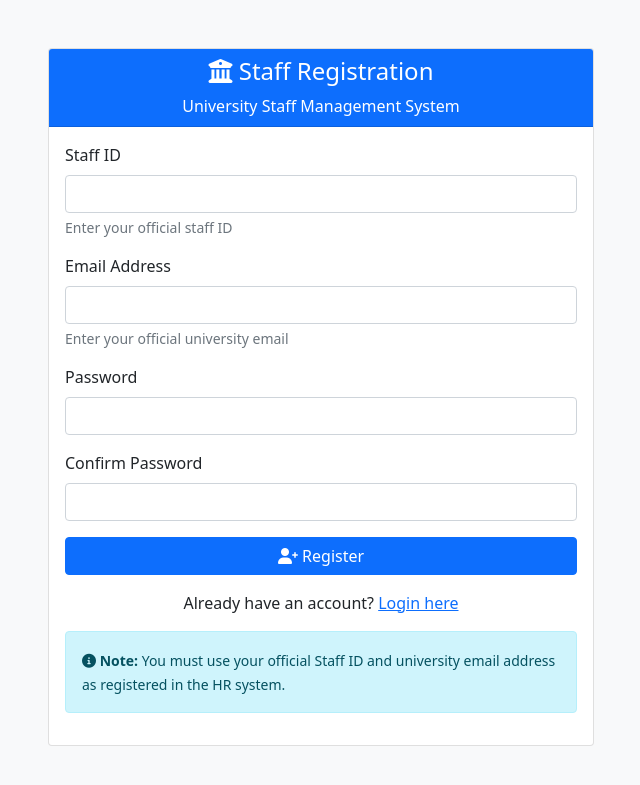
After one commit to Rango004/Mamie, a Django app: page /register/ in a window 1280 px wide. The commit adds this page. Shown: the top 785 px of the page, without its empty margins (319-959 px from the left). Run offline with Django 4.2, Linux system fonts and the light colour scheme.

Commit message:
USer self regsitration added and profile photo edit

```diff
--- a/staff_management/staff/templates/registration/login.html
+++ b/staff_management/staff/templates/registration/login.html
@@ -46,6 +46,10 @@
                     <input type="hidden" name="next" value="{{ next }}">
                 </form>
 
+                <div class="text-center mt-3">
+                    <p>New staff member? <a href="{% url 'staff_register' %}">Register here</a></p>
+                </div>
+
                 <div class="mt-4">
                     <div class="alert alert-info">
                         <h6><i class="fas fa-info-circle"></i> Demo Accounts:</h6>
--- /dev/null
+++ b/staff_management/staff/templates/registration/staff_register.html
@@ -0,0 +1,78 @@
+<!DOCTYPE html>
+<html lang="en">
+<head>
+    <meta charset="UTF-8">
+    <meta name="viewport" content="width=device-width, initial-scale=1.0">
+    <title>Staff Registration - University Staff Management</title>
+    <link href="https://cdn.jsdelivr.net/npm/bootstrap@5.1.3/dist/css/bootstrap.min.css" rel="stylesheet">
+    <link href="https://cdnjs.cloudflare.com/ajax/libs/font-awesome/6.0.0/css/all.min.css" rel="stylesheet">
+</head>
+<body class="bg-light">
+    <div class="container">
+        <div class="row justify-content-center">
+            <div class="col-md-6">
+                <div class="card mt-5">
+                    <div class="card-header text-center bg-primary text-white">
+                        <h4><i class="fas fa-university"></i> Staff Registration</h4>
+                        <p class="mb-0">University Staff Management System</p>
+                    </div>
+                    <div class="card-body">
+                        {% if messages %}
+                            {% for message in messages %}
+                                <div class="alert alert-{% if message.tags == 'error' %}danger{% else %}{{ message.tags }}{% endif %} alert-dismissible fade show">
+                                    {{ message }}
+                                    <button type="button" class="btn-close" data-bs-dismiss="alert"></button>
+                                </div>
+                            {% endfor %}
+                        {% endif %}
+
+                        <form method="post">
+                            {% csrf_token %}
+                            <div class="mb-3">
+                                <label for="staff_id" class="form-label">Staff ID</label>
+                                <input type="text" class="form-control" id="staff_id" name="staff_id" required>
+                                <div class="form-text">Enter your official staff ID</div>
+                            </div>
+
+                            <div class="mb-3">
+                                <label for="email" class="form-label">Email Address</label>
+                                <input type="email" class="form-control" id="email" name="email" required>
+                                <div class="form-text">Enter your official university email</div>
+                            </div>
+
+                            <div class="mb-3">
+                                <label for="password" class="form-label">Password</label>
+                                <input type="password" class="form-control" id="password" name="password" required>
+                            </div>
+
+                            <div class="mb-3">
+                                <label for="confirm_password" class="form-label">Confirm Password</label>
+                                <input type="password" class="form-control" id="confirm_password" name="confirm_password" required>
+                            </div>
+
+                            <div class="d-grid">
+                                <button type="submit" class="btn btn-primary">
+                                    <i class="fas fa-user-plus"></i> Register
+                                </button>
+                            </div>
+                        </form>
+
+                        <div class="text-center mt-3">
+                            <p>Already have an account? <a href="{% url 'login' %}">Login here</a></p>
+                        </div>
+
+                        <div class="alert alert-info mt-3">
+                            <small>
+                                <i class="fas fa-info-circle"></i>
+                                <strong>Note:</strong> You must use your official Staff ID and university email address as registered in the HR system.
+                            </small>
+                        </div>
+                    </div>
+                </div>
+            </div>
+        </div>
+    </div>
+
+    <script src="https://cdn.jsdelivr.net/npm/bootstrap@5.1.3/dist/js/bootstrap.bundle.min.js"></script>
+</body>
+</html>
--- a/staff_management/staff/urls.py
+++ b/staff_management/staff/urls.py
@@ -11,6 +11,8 @@ urlpatterns = [
     path('staff/<int:pk>/edit/', views.staff_update, name='staff_update'),
     path('staff/<int:pk>/delete/', views.staff_delete, name='staff_delete'),
     path('staff/<int:pk>/id-card/', views.print_id_card, name='print_id_card'),
+    path('staff/<int:pk>/profile/', views.staff_profile_view, name='staff_profile_view'),
+    path('register/', views.staff_register, name='staff_register'),
 
     # Leave URLs
     path('leaves/', views.leave_list, name='leave_list'),
--- a/staff_management/staff/views.py
+++ b/staff_management/staff/views.py
@@ -3,6 +3,7 @@ from django.contrib import messages
 from django.db.models import Count, Q
 from django.http import HttpResponse
 from django.contrib.auth.decorators import login_required
+from django.contrib.auth.models import User
 from .models import Staff, Department, School, Leave, Promotion, Retirement, Bereavement, HRMO
 from .forms import StaffForm, LeaveForm, PromotionForm, RetirementForm, BereavementForm, SchoolForm, DepartmentForm
 import io
@@ -13,6 +14,9 @@ from reportlab.platypus import SimpleDocTemplate, Table, TableStyle, Paragraph,
 from reportlab.lib.styles import getSampleStyleSheet
 import csv
 from datetime import datetime
+import qrcode
+from io import BytesIO
+from PIL import Image
 
 @login_required
 def dashboard(request):
@@ -423,19 +427,48 @@ def print_id_card(request, pk):
     p.setFont("Helvetica", 6)
     p.drawString(15, 15, "This card is property of the University")
     p.drawString(15, 8, f"Valid from: {staff.hire_date}")
+    p.drawString(130, 15, "Scan QR for profile")
+    p.drawString(130, 8, f"ID: {staff.staff_id}")
 
     # Expiry date (5 years from hire date)
     from dateutil.relativedelta import relativedelta
     expiry_date = staff.hire_date + relativedelta(years=5)
     p.drawString(15, 2, f"Expires: {expiry_date}")
 
-    # University logo placeholder (right side)
-    p.setFillColorRGB(0.8, 0.8, 0.8)
-    p.circle(220, 12, 10, fill=1)
-    p.setFillColorRGB(0.5, 0.5, 0.5)
-    p.setFont("Helvetica", 6)
-    text_width = p.stringWidth("LOGO", "Helvetica", 6)
-    p.drawString(220 - text_width/2, 10, "LOGO")
+    # Generate QR code for staff profile
+    profile_url = f"http://127.0.0.1:8000/staff/{staff.pk}/profile/"
+    qr = qrcode.QRCode(version=1, box_size=3, border=1)
+    qr.add_data(profile_url)
+    qr.make(fit=True)
+
+    # Create QR code image and save to temporary file
+    import tempfile
+    import os
+    qr_img = qr.make_image(fill_color="black", back_color="white")
+
+    # Save QR code to temporary file
+    temp_file = tempfile.NamedTemporaryFile(delete=False, suffix='.png')
+    qr_img.save(temp_file.name)
+    temp_file.close()
+
+    # Draw QR code on card
+    try:
+        p.drawImage(temp_file.name, 200, 65, width=40, height=40)
+        # Clean up temp file
+        os.unlink(temp_file.name)
+    except Exception as e:
+        print(f"QR code error: {e}")
+        # Clean up temp file even on error
+        try:
+            os.unlink(temp_file.name)
+        except:
+            pass
+        # Fallback if QR code fails
+        p.setFillColorRGB(0.8, 0.8, 0.8)
+        p.rect(200, 65, 40, 40, fill=1)
+        p.setFillColorRGB(0.5, 0.5, 0.5)
+        p.setFont("Helvetica", 6)
+        p.drawString(205, 85, "QR CODE")
 
     p.showPage()
     p.save()
@@ -741,3 +774,45 @@ def approve_promotion(request, pk):
         return redirect('promotion_list')
 
     return render(request, 'staff/approve_promotion.html', {'promotion': promotion})
+
+@login_required
+def staff_profile_view(request, pk):
+    staff = get_object_or_404(Staff, pk=pk)
+    return render(request, 'staff/staff_profile_view.html', {'staff': staff})
+
+def staff_register(request):
+    if request.method == 'POST':
+        staff_id = request.POST.get('staff_id')
+        email = request.POST.get('email')
+        password = request.POST.get('password')
+        confirm_password = request.POST.get('confirm_password')
+
+        if password != confirm_password:
+            messages.error(request, 'Passwords do not match.')
+            return render(request, 'registration/staff_register.html')
+
+        try:
+            # Check if staff exists with this ID and email
+            staff = Staff.objects.get(staff_id=staff_id, email=email)
+
+            # Check if user already exists
+            if User.objects.filter(email=email).exists():
+                messages.error(request, 'An account with this email already exists.')
+                return render(request, 'registration/staff_register.html')
+
+            # Create user account
+            user = User.objects.create_user(
+                username=staff_id,
+                email=email,
+                password=password,
+                first_name=staff.first_name,
+                last_name=staff.last_name
+            )
+
+            messages.success(request, 'Account created successfully! You can now login.')
+            return redirect('login')
+
+        except Staff.DoesNotExist:
+            messages.error(request, 'Invalid staff ID or email. Please contact HR.')
+
+    return render(request, 'registration/staff_register.html')
```
Also changed, not shown: staff_management/staff/templates/staff/staff_profile_view.html (added, +80 -0 lines), staff_management/workflow_staff_db.sqlite3.
